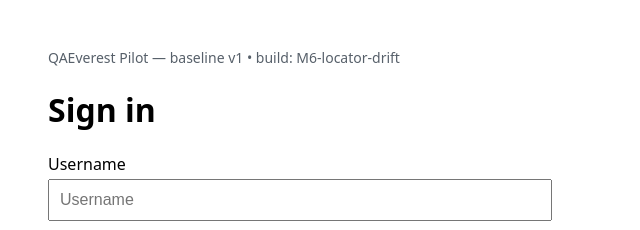
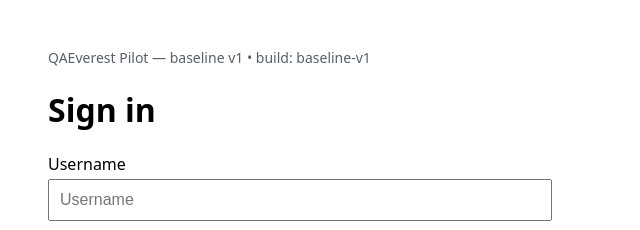
Before and after one commit to victor-2026/qaeverset-pilot-mini, a website: page index.html in a window 1280 px wide. Shown: the top 230 px of the page, 0-640 px from the left. Drawn offline with Linux system fonts and the light colour scheme.

Commit message:
restore: baseline for M7

```diff
--- a/index.html
+++ b/index.html
@@ -5,7 +5,7 @@
 nav{margin-bottom:20px;color:#57606a;font-size:14px}
 </style></head>
 <body>
-<nav>QAEverest Pilot — baseline v1 • <span id="build">build: M6-locator-drift</span></nav>
+<nav>QAEverest Pilot — baseline v1 • <span id="build">build: baseline-v1</span></nav>
 <h1>Sign in</h1>
 <form id="login">
   <label for="username">Username</label>
```
